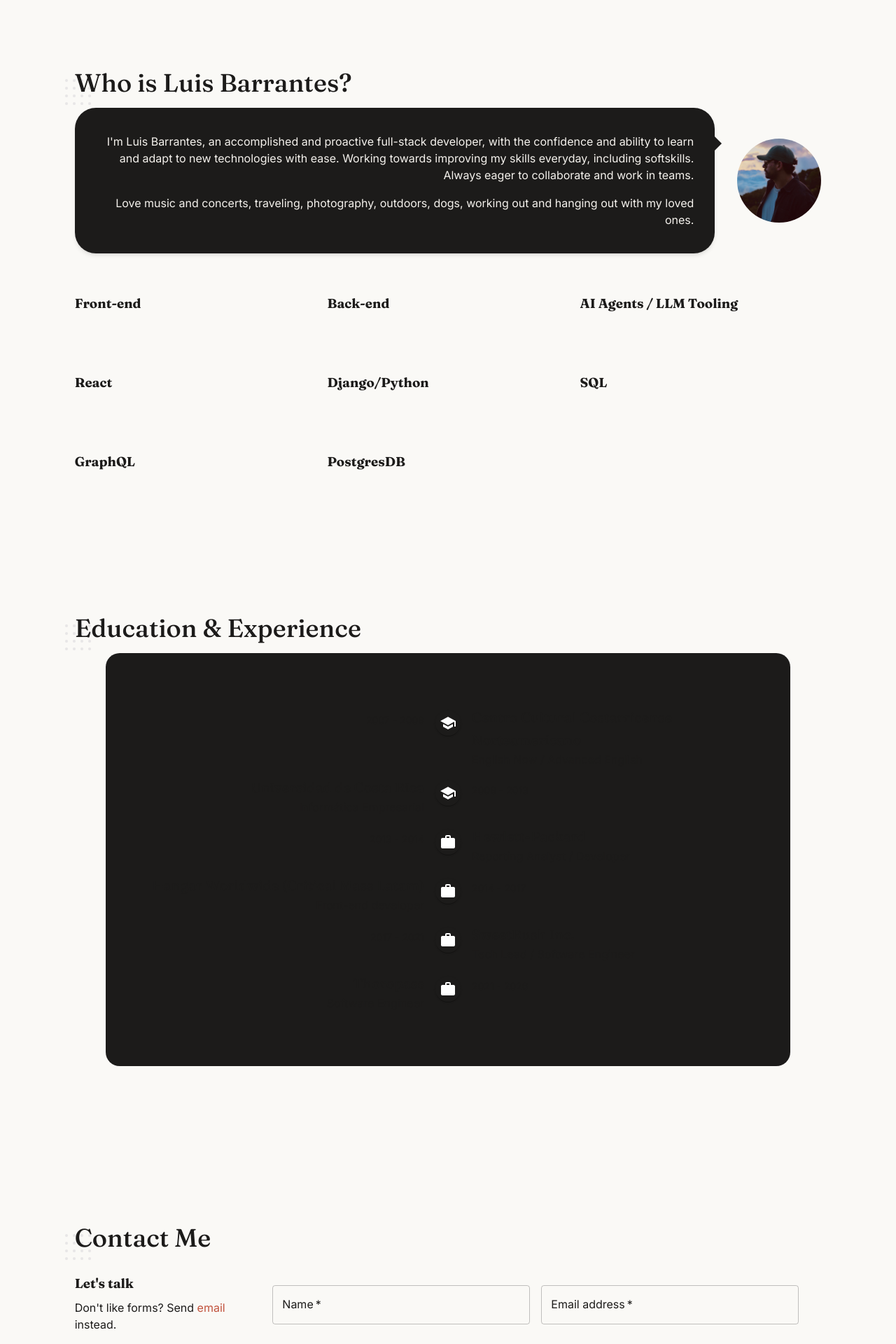
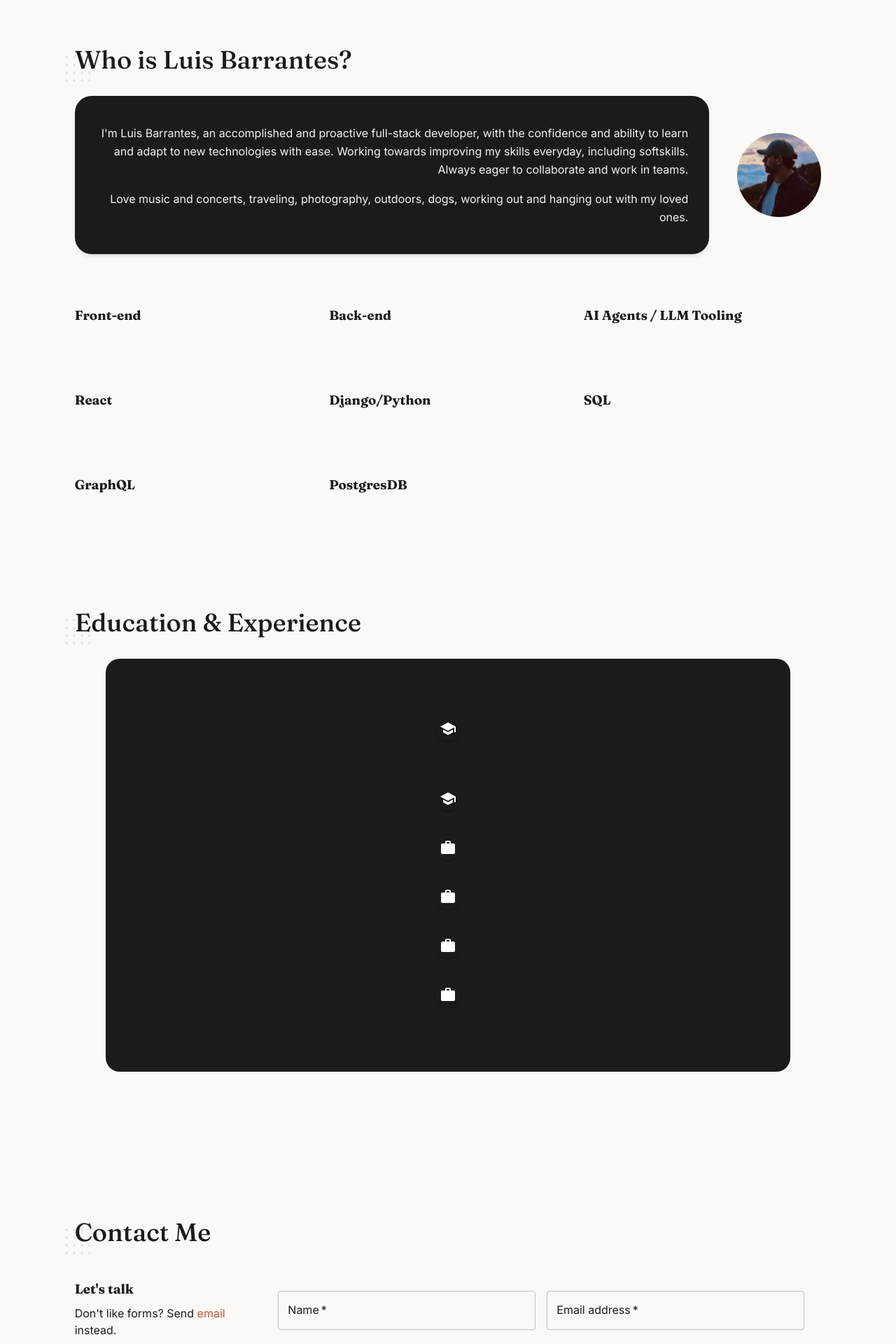
Before and after one commit to KikeCR/lbarrantes-resume, a React (Vite) app: page / in a window 1280 px wide. Shown: the part 800-2720 px from the top of the page at 70% size. Built offline with nearby package versions, Linux system fonts and the light colour scheme.

Commit message:
Did some minor design changes.

```diff
--- a/src/AboutMe.tsx
+++ b/src/AboutMe.tsx
@@ -50,11 +50,11 @@ export const AboutMe = () => {
 			<Fade direction="up" triggerOnce className="w-full">
 				<div className="mx-auto w-[91.6667%] md:w-[83.3333%]">
 					<ResumeSubtitle>{sectionTitle}</ResumeSubtitle>
-					<div className="mt-4 flex flex-wrap items-center justify-center gap-4">
+					<div className="mt-8 flex flex-wrap items-center justify-center gap-6">
 						<div className="w-full sm:flex-1">
 							<Fade triggerOnce>
 								<div
-									className="after:content-[''] relative rounded-[30px] bg-bubble-bg px-[30px] py-5 text-right leading-normal text-bubble-font shadow-md after:absolute after:top-[20%] after:right-[-10px] after:hidden after:h-0 after:w-0 after:border-y-[10px] after:border-l-[10px] after:border-y-transparent after:border-l-bubble-bg sm:after:block [&_p]:my-4"
+									className="rounded-[24px] bg-bubble-bg px-[30px] py-6 text-right leading-relaxed text-bubble-font shadow-md [&_p]:my-4"
 									dangerouslySetInnerHTML={{ __html: myDescription }}
 								/>
 							</Fade>
@@ -68,7 +68,7 @@ export const AboutMe = () => {
 							/>
 						</div>
 					</div>
-					<div className="mt-4 grid grid-cols-1 gap-4 sm:grid-cols-3">
+					<div className="mt-8 grid grid-cols-1 gap-6 sm:grid-cols-3">
 						{technologies.map((tech) => (
 							<div key={tech.title} className="pt-[25px]">
 								<h3 className="my-[18.72px] text-[18.72px] font-bold leading-[normal]">
--- a/src/ContactMe.tsx
+++ b/src/ContactMe.tsx
@@ -35,7 +35,7 @@ export const ContactMe = () => {
 				<Fade direction="up" triggerOnce>
 					<ResumeSubtitle>{sectionTitle}</ResumeSubtitle>
 				</Fade>
-				<div className="mt-4 flex w-full flex-wrap gap-4">
+				<div className="mt-8 flex w-full flex-wrap gap-6">
 					<div className="w-full md:w-[calc(25%-1rem)]">
 						<Fade direction="up" triggerOnce cascade>
 							<h3 className="my-[18.72px] text-[18.72px] font-bold leading-[normal]">
--- a/src/Experience.tsx
+++ b/src/Experience.tsx
@@ -18,6 +18,7 @@ import { pickTranslation } from './utils/pickTranslation'
 
 import { LanguageContext } from './contexts/language.context'
 import { ResumeSubtitle } from './components/ResumeSubtitle'
+import { FADE_DURATION_SLOW } from './constants'
 
 const content = {
 	en: { sectionTitle: 'Education & Experience' },
@@ -33,8 +34,8 @@ export const Experience = () => {
 			<Fade direction="up" triggerOnce className="w-full">
 				<div className="mx-auto w-[91.6667%] md:w-[83.3333%]">
 					<ResumeSubtitle>{sectionTitle}</ResumeSubtitle>
-					<div className="mx-auto mt-4 rounded-[20px] bg-timeline-bg py-6 sm:w-[91.6667%] sm:py-12">
-						<Fade duration={2000} direction="up" triggerOnce>
+					<div className="mx-auto mt-8 rounded-[20px] bg-timeline-bg py-6 sm:w-[91.6667%] sm:py-12">
+						<Fade duration={FADE_DURATION_SLOW} direction="up" triggerOnce>
 							<Timeline
 								position="alternate"
 								sx={{
--- a/src/Navbar.tsx
+++ b/src/Navbar.tsx
@@ -13,6 +13,7 @@ import { Fade } from 'react-awesome-reveal'
 
 import { LanguageContext } from './contexts/language.context'
 import { ThemeContext } from './contexts/theme.context'
+import { FADE_DURATION_SLOW } from './constants'
 
 export const Navbar = () => {
 	const { isDarkMode, toggleTheme } = useContext(ThemeContext)
@@ -28,7 +29,7 @@ export const Navbar = () => {
 			}}
 		>
 			<Toolbar>
-				<Fade duration={2000} triggerOnce>
+				<Fade duration={FADE_DURATION_SLOW} triggerOnce>
 					<div className="px-5 text-lg font-bold tracking-wide">
 						lbarrantes<span className="text-secondary">.</span>
 					</div>
--- a/src/Profile.tsx
+++ b/src/Profile.tsx
@@ -61,7 +61,7 @@ export const Profile = () => {
 						/>
 					</div>
 					<div className="mt-5 w-[91.6667%] text-center sm:mt-0 sm:w-[58.3333%] sm:text-left">
-						<h1 className="mb-3 text-4xl font-bold">Luis Barrantes</h1>
+						<h1 className="mb-4 text-4xl font-bold">Luis Barrantes</h1>
 						<ReactTypingEffect
 							text={description}
 							speed={100}
--- /dev/null
+++ b/src/constants.ts
@@ -0,0 +1,5 @@
+// Shared `react-awesome-reveal` <Fade> duration, in ms, for the slower/more
+// deliberate reveals (Navbar title, Experience timeline) — kept as a named
+// constant since it's reused across files and easy to mistake for an
+// arbitrary magic number otherwise.
+export const FADE_DURATION_SLOW = 2000
```
